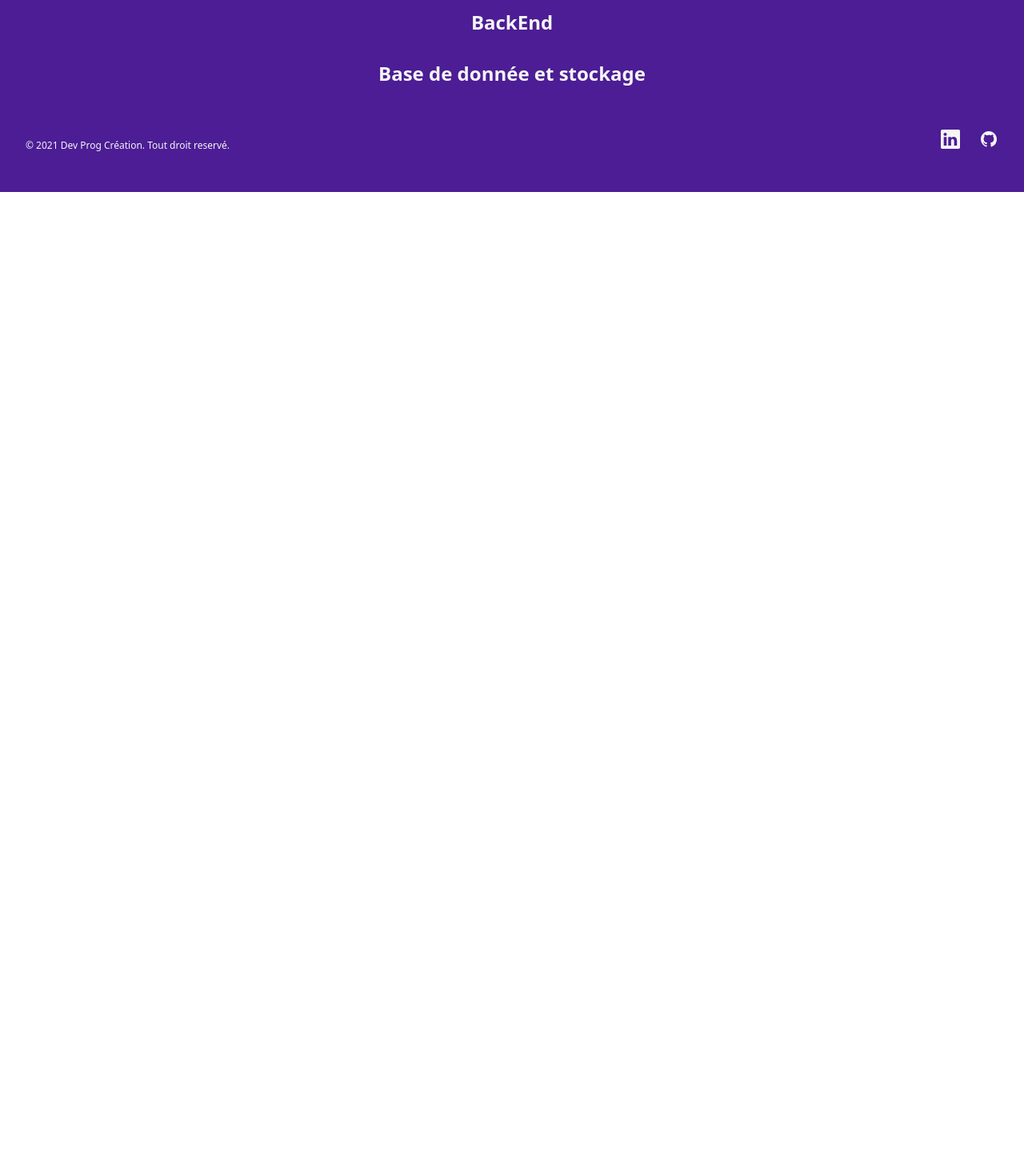
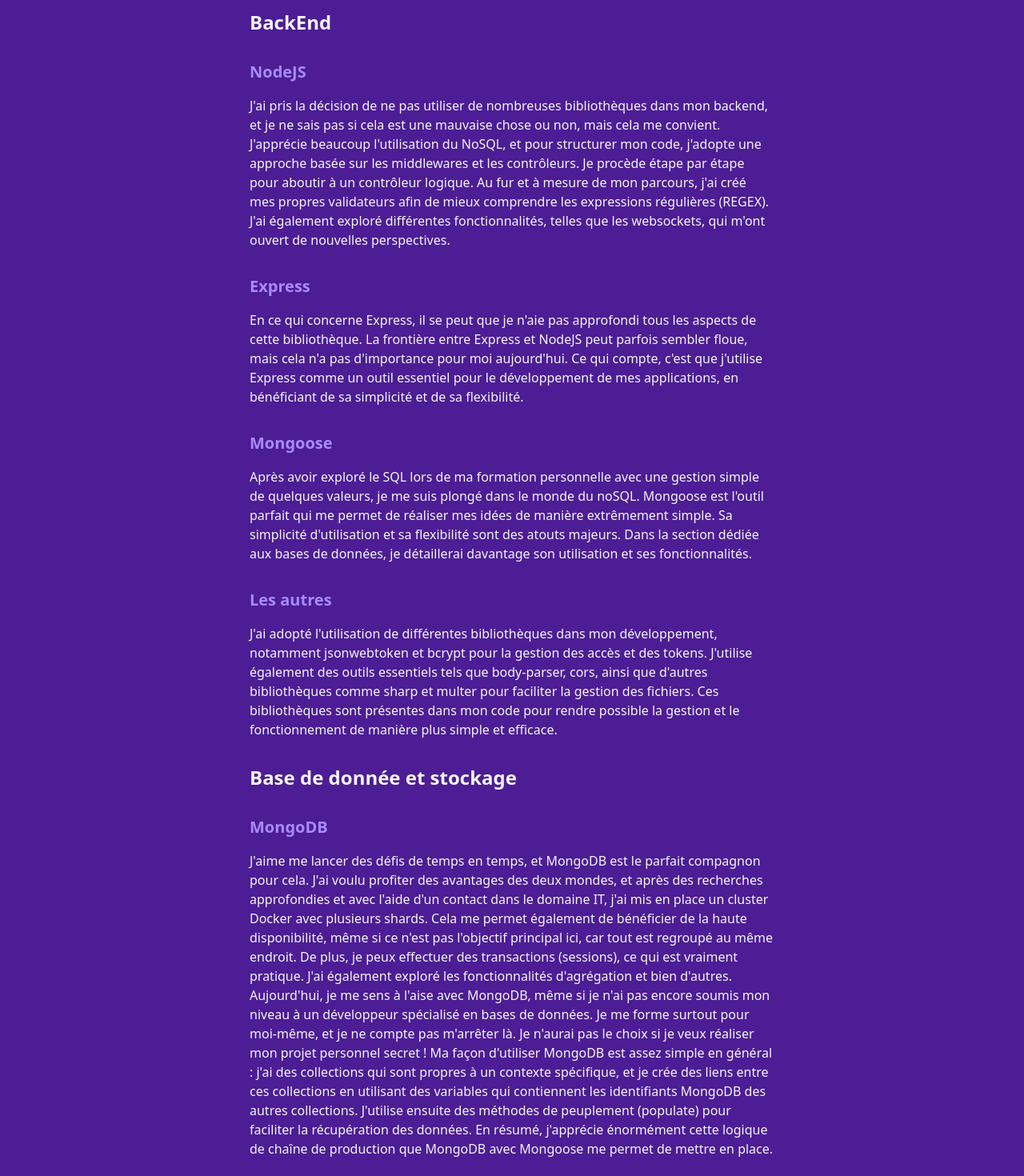
Before and after one commit to Robuchon/MaVitrine, a Vue app: page /techno in a window 1280 px wide. Shown: the part 1740-3210 px from the top of the page at 80% size. Before the commit the page ends 1980 px from the top, so only its background shows below. Built offline with nearby package versions, Linux system fonts and the light colour scheme; what prettier-plugin-tailwindcss would draw is missing.

Commit message:
rajout de contenu

```diff
--- a/src/pages/Techno.vue
+++ b/src/pages/Techno.vue
@@ -78,9 +78,83 @@
     </div>
     <div name="backend">
       <h3>BackEnd</h3>
+      <h4>NodeJS</h4>
+      <p>
+        J'ai pris la décision de ne pas utiliser de nombreuses bibliothèques
+        dans mon backend, et je ne sais pas si cela est une mauvaise chose ou
+        non, mais cela me convient. J'apprécie beaucoup l'utilisation du NoSQL,
+        et pour structurer mon code, j'adopte une approche basée sur les
+        middlewares et les contrôleurs. Je procède étape par étape pour aboutir
+        à un contrôleur logique. Au fur et à mesure de mon parcours, j'ai créé
+        mes propres validateurs afin de mieux comprendre les expressions
+        régulières (REGEX). J'ai également exploré différentes fonctionnalités,
+        telles que les websockets, qui m'ont ouvert de nouvelles perspectives.
+      </p>
+      <h4>Express</h4>
+      <p>
+        En ce qui concerne Express, il se peut que je n'aie pas approfondi tous
+        les aspects de cette bibliothèque. La frontière entre Express et NodeJS
+        peut parfois sembler floue, mais cela n'a pas d'importance pour moi
+        aujourd'hui. Ce qui compte, c'est que j'utilise Express comme un outil
+        essentiel pour le développement de mes applications, en bénéficiant de
+        sa simplicité et de sa flexibilité.
+      </p>
+      <h4>Mongoose</h4>
+      <p>
+        Après avoir exploré le SQL lors de ma formation personnelle avec une
+        gestion simple de quelques valeurs, je me suis plongé dans le monde du
+        noSQL. Mongoose est l'outil parfait qui me permet de réaliser mes idées
+        de manière extrêmement simple. Sa simplicité d'utilisation et sa
+        flexibilité sont des atouts majeurs. Dans la section dédiée aux bases de
+        données, je détaillerai davantage son utilisation et ses
+        fonctionnalités.
+      </p>
+      <h4>Les autres</h4>
+      <p>
+        J'ai adopté l'utilisation de différentes bibliothèques dans mon
+        développement, notamment jsonwebtoken et bcrypt pour la gestion des
+        accès et des tokens. J'utilise également des outils essentiels tels que
+        body-parser, cors, ainsi que d'autres bibliothèques comme sharp et
+        multer pour faciliter la gestion des fichiers. Ces bibliothèques sont
+        présentes dans mon code pour rendre possible la gestion et le
+        fonctionnement de manière plus simple et efficace.
+      </p>
     </div>
     <div name="bdStockage">
       <h3>Base de donnée et stockage</h3>
+      <h4>MongoDB</h4>
+      <p>
+        J'aime me lancer des défis de temps en temps, et MongoDB est le parfait
+        compagnon pour cela. J'ai voulu profiter des avantages des deux mondes,
+        et après des recherches approfondies et avec l'aide d'un contact dans le
+        domaine IT, j'ai mis en place un cluster Docker avec plusieurs shards.
+        Cela me permet également de bénéficier de la haute disponibilité, même
+        si ce n'est pas l'objectif principal ici, car tout est regroupé au même
+        endroit. De plus, je peux effectuer des transactions (sessions), ce qui
+        est vraiment pratique. J'ai également exploré les fonctionnalités
+        d'agrégation et bien d'autres. Aujourd'hui, je me sens à l'aise avec
+        MongoDB, même si je n'ai pas encore soumis mon niveau à un développeur
+        spécialisé en bases de données. Je me forme surtout pour moi-même, et je
+        ne compte pas m'arrêter là. Je n'aurai pas le choix si je veux réaliser
+        mon projet personnel secret ! Ma façon d'utiliser MongoDB est assez
+        simple en général : j'ai des collections qui sont propres à un contexte
+        spécifique, et je crée des liens entre ces collections en utilisant des
+        variables qui contiennent les identifiants MongoDB des autres
+        collections. J'utilise ensuite des méthodes de peuplement (populate)
+        pour faciliter la récupération des données. En résumé, j'apprécie
+        énormément cette logique de chaîne de production que MongoDB avec
+        Mongoose me permet de mettre en place.
+      </p>
+      <h4>Minio</h4>
+      <p>
+        À ce niveau-là, je n'ai pas grand-chose à dire, car je n'ai pas besoin
+        d'une grande capacité de stockage. J'ai mis en place une sauvegarde sur
+        un conteneur Docker où j'ai installé Minio. C'est similaire à la façon
+        dont je travaillerais avec un compte AWS d'Amazon ou un service de
+        stockage R2 de CloudFlare. Minio me permet d'avoir une petite gestion
+        des données et des droits, ainsi qu'une interface visuelle pour
+        consulter en temps réel les données enregistrées.
+      </p>
     </div>
   </div>
 </template>
```
